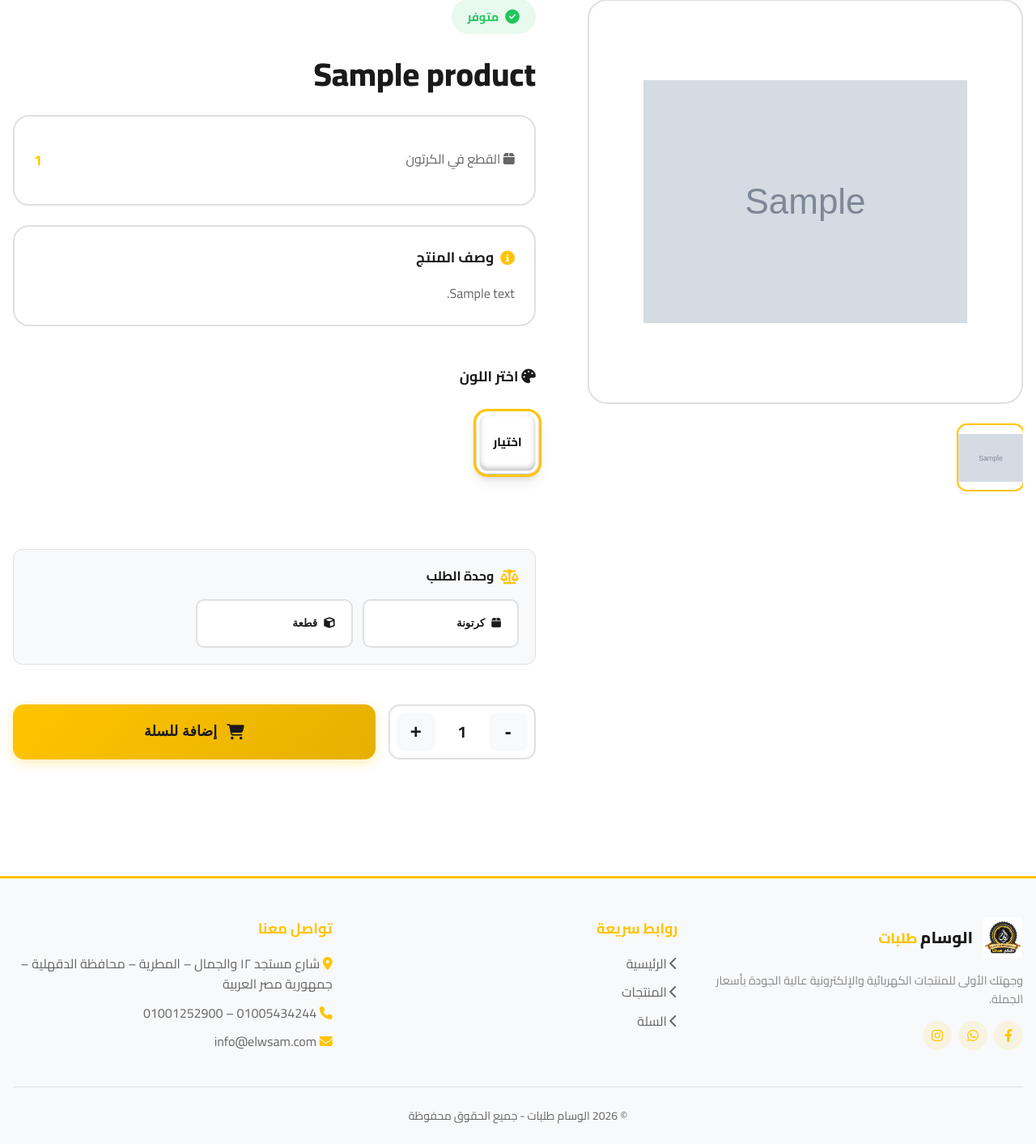
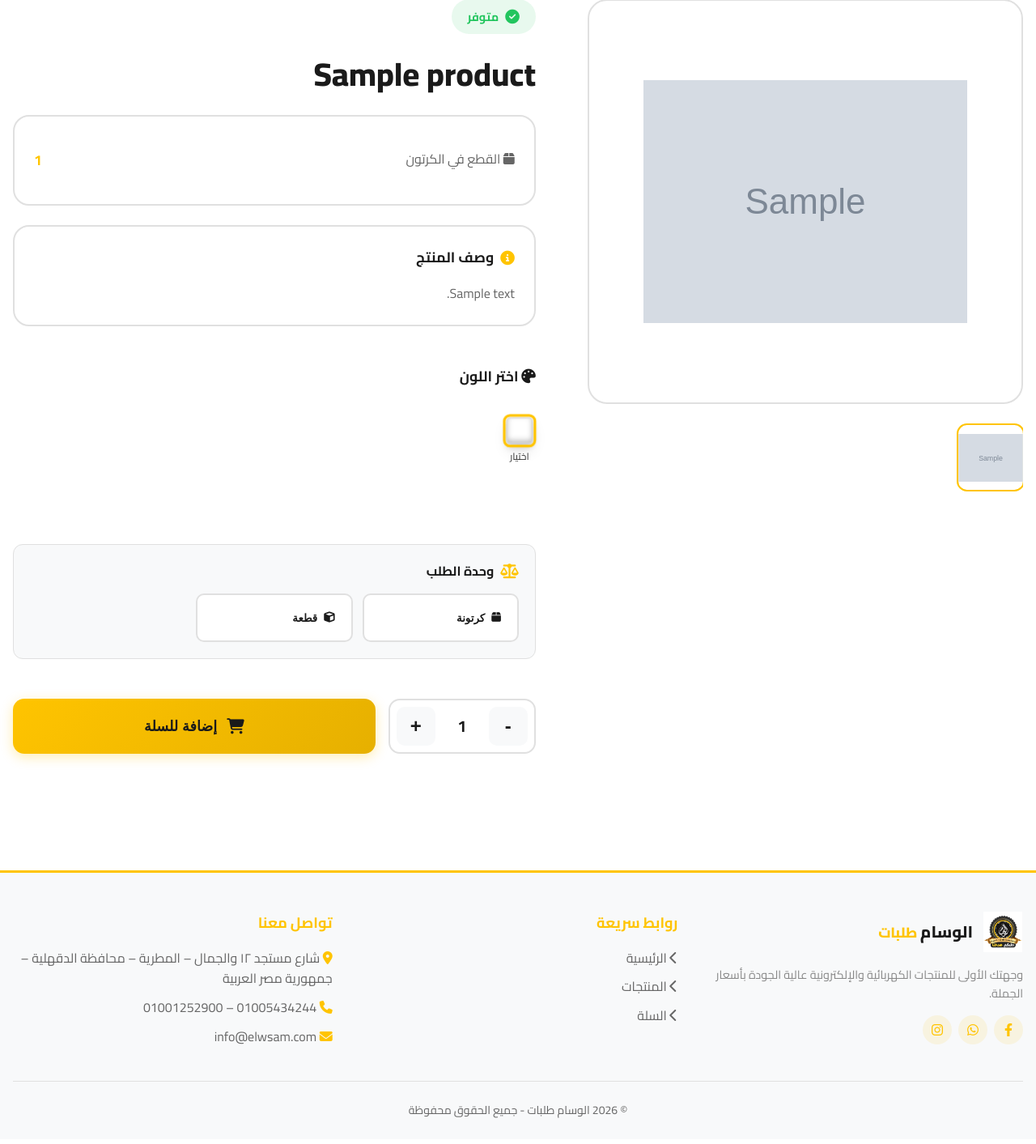
Before and after one commit to ahmedalghary1/alwesam-talabat, a Django app: a page that uses templates/products/product_detail.html in a window 1280 px wide. Shown: the part 168-1581 px from the top of the page at 81% size. After the commit the page ends 1549 px from the top, so only its background shows below. Run offline with Django 5.2, Linux system fonts and the light colour scheme; tables that the repository leaves empty hold one stand-in row (values such as "Sample post"); grey boxes marked "Sample" are stand-in pictures; parts of the project's set-up code (start-up, migrations or seed data) failed here and were passed over; some libraries are stand-ins or nearby versions.

Commit message:
update product detail

```diff
--- a/templates/products/product_detail.html
+++ b/templates/products/product_detail.html
@@ -343,30 +343,42 @@
 
             sortedGroups.forEach(group => {
                 const variant = group.variants[0];
+
+                // إنشاء div للون
+                const divWrapper = document.createElement('div');
+                divWrapper.className = 'color-option-wrapper';
+                divWrapper.style.display = 'inline-block';
+                divWrapper.style.textAlign = 'center';
+                divWrapper.style.margin = '5px';
+
                 const div = document.createElement('div');
-
                 div.dataset.colorId = group.colorId || 'no-color';
                 div.className = 'color-option';
+                div.style.width = '30px';
+                div.style.height = '30px';
+                div.style.borderRadius = '4px';
+                div.style.cursor = 'pointer';
+                div.style.marginBottom = '4px';
 
                 if (group.colorHex && group.colorHex.trim() !== '') {
-                    // اللون موجود: عرض المربع باللون
                     div.style.backgroundColor = group.colorHex;
-                    div.title = group.colorName || 'اختيار';
-                    div.textContent = ''; // لا يظهر نص على اللون
                 } else {
-                    // لا يوجد لون: مربع أبيض + نص في الوسط
                     div.style.backgroundColor = '#ffffff';
-                    div.style.display = 'flex';
-                    div.style.alignItems = 'center';
-                    div.style.justifyContent = 'center';
-                    div.style.fontSize = '0.85em';
-                    div.style.fontWeight = 'bold';
-                    div.style.color = '#000000';
-                    div.textContent = group.colorName || 'اختيار'; // اسم النمط أو "اختيار" افتراضي
+                    div.style.border = '1px solid #ccc';
                 }
 
                 div.onclick = () => selectColor(group.colorId || 'no-color', group.variants);
-                container.appendChild(div);
+                divWrapper.appendChild(div);
+
+                // إنشاء span لاسم اللون تحت المربع
+                const label = document.createElement('span');
+                label.textContent = group.colorName || 'اختيار';
+                label.style.fontSize = '0.75em';
+                label.style.display = 'block';
+                label.style.color = '#333';
+                divWrapper.appendChild(label);
+
+                container.appendChild(divWrapper);
             });
         }
         function selectColor(colorId, variants) {
```
